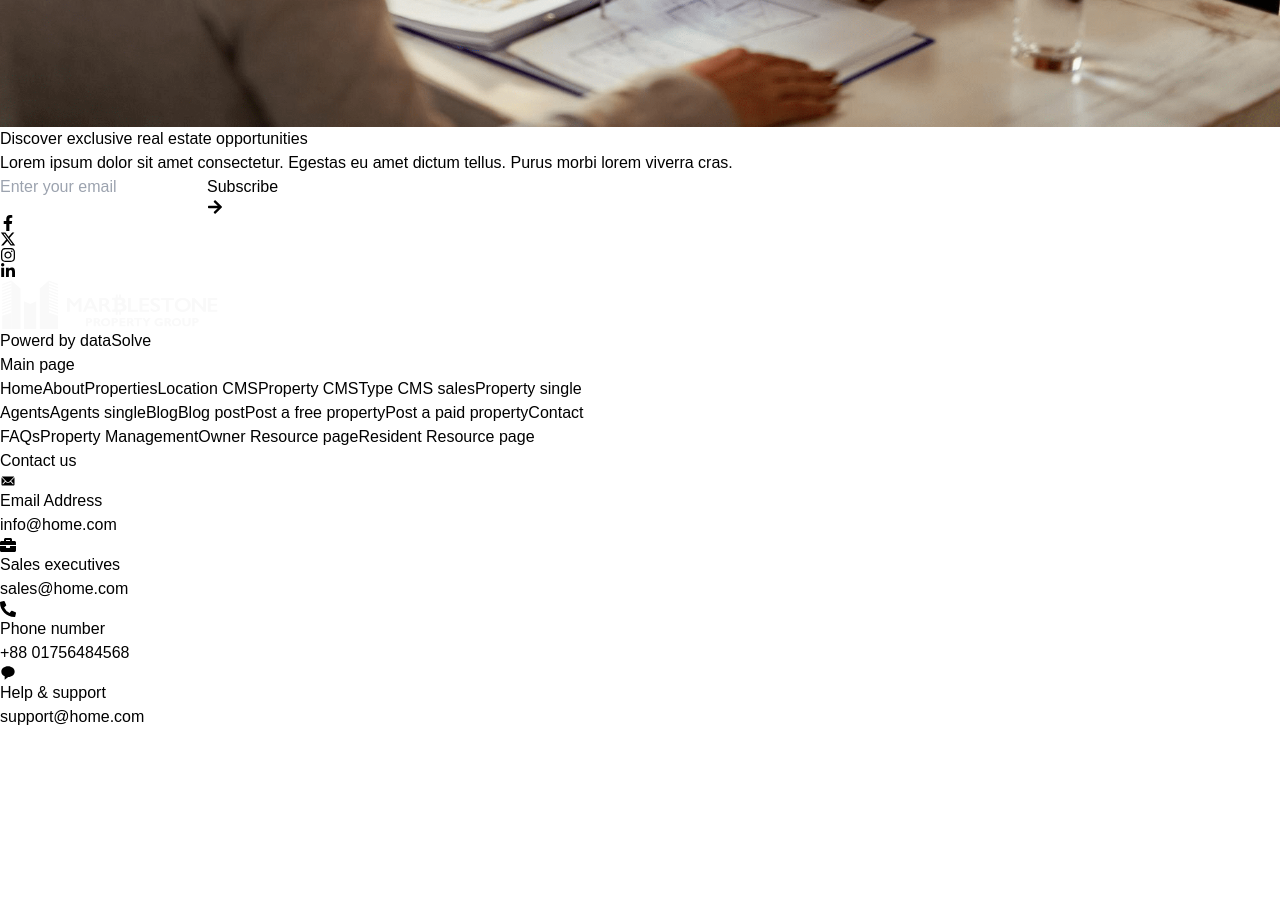
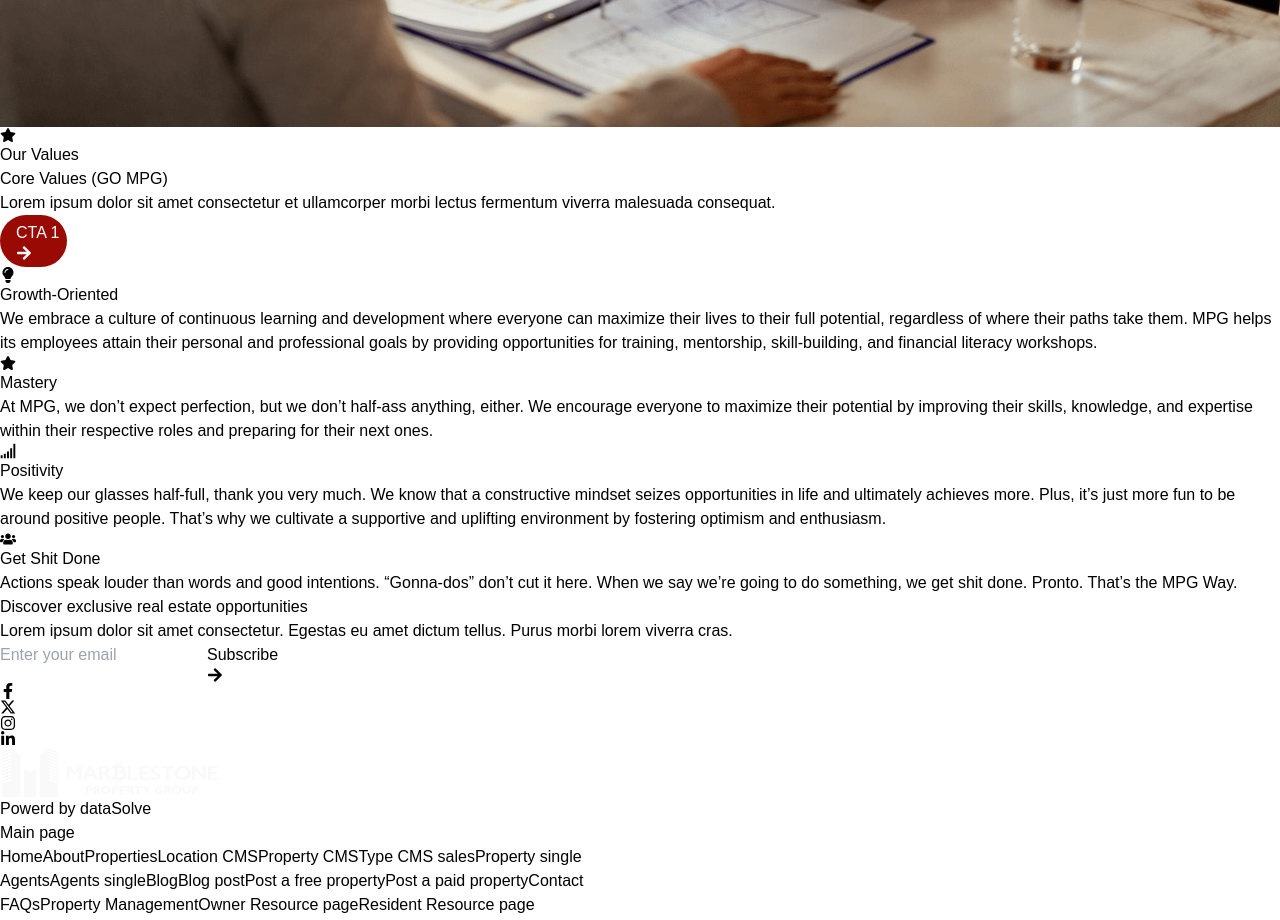
Before and after one commit to Nafiz-Al-Turabi/marblestone, a React (Vite) app: page /about in a window 1280 px wide. Shown: the part 1880-2800 px from the top of the page. Before the commit the page ends 2609 px from the top, so only its background shows below. Built offline with nearby package versions, Linux system fonts and the light colour scheme; a web font is replaced by a local one.

Commit message:
Our value componets add in About page

```diff
--- /dev/null
+++ b/src/AboutComponents/OurValues/OurValues.jsx
@@ -0,0 +1,75 @@
+import { FaStar } from "react-icons/fa6";
+import { FaArrowRight, FaLightbulb, FaUsers } from "react-icons/fa";
+import { GiNetworkBars } from "react-icons/gi";
+
+
+
+
+
+const OurValues = () => {
+    return (
+        <div className="mt-20 lg:my-40 xl:my-52 xl:w-[1200px] mx-auto">
+            <div className="xl:flex justify-between">
+                <div className="xl:w-[41%]">
+                    <div className="flex justify-center xl:justify-normal">
+                        <p className="text-xs flex items-center bg-gray-100 w-28 gap-1 justify-center p-2 rounded-full mb-4  ">
+                            <FaStar className="h-7 w-7 text-white bg-slate-300 rounded-full p-2" />
+                            Our Values
+                        </p>
+                    </div>
+                    <div className="mb-6">
+                        <h1 className="text-3xl lg:text-4xl xl:text-5xl font-medium text-center xl:text-left">Core Values (GO MPG)</h1>
+                        <p className=" text-center xl:text-left mt-4">Lorem ipsum dolor sit amet consectetur et ullamcorper morbi lectus fermentum viverra malesuada consequat.</p>
+                    </div>
+                    <div className="flex justify-center xl:justify-normal">
+                        <button className='primary-btn flex items-center'>
+                            CTA 1
+                            <FaArrowRight className='bg-white p-2 w-[28px] h-[28px] rounded-full text-black ml-2' />
+                        </button>
+                    </div>
+                </div>
+                <div className="grid grid-cols-1 xl:grid-cols-2 xl:w-[50%] gap-12 mx-2 ">
+                    <div>
+                        <p className="text-2xl">
+                            <FaLightbulb />
+                        </p>
+                        <h3 className="text-2xl font-medium my-4">Growth-Oriented</h3>
+                        <p>We embrace a culture of continuous learning and development where everyone can
+                            maximize their lives to their full potential, regardless of where their paths take them. MPG
+                            helps its employees attain their personal and professional goals by providing opportunities
+                            for training, mentorship, skill-building, and financial literacy workshops.</p>
+                    </div>
+                    <div>
+                        <p className="text-2xl">
+                            <FaStar />
+                        </p>
+                        <h3 className="text-2xl font-medium my-4">Mastery</h3>
+                        <p>At MPG, we don’t expect perfection, but we don’t half-ass anything, either. We encourage
+                            everyone to maximize their potential by improving their skills, knowledge, and expertise
+                            within their respective roles and preparing for their next ones.</p>
+                    </div>
+                    <div>
+                        <p className="text-2xl">
+                            <GiNetworkBars />
+                        </p>
+                        <h3 className="text-2xl font-medium my-4">Positivity</h3>
+                        <p>We keep our glasses half-full, thank you very much. We know that a constructive mindset
+                            seizes opportunities in life and ultimately achieves more. Plus, it’s just more fun to be around
+                            positive people. That’s why we cultivate a supportive and uplifting environment by fostering
+                            optimism and enthusiasm.</p>
+                    </div>
+                    <div>
+                        <p className="text-2xl">
+                            <FaUsers />
+                        </p>
+                        <h3 className="text-2xl font-medium my-4">Get Shit Done</h3>
+                        <p>Actions speak louder than words and good intentions. “Gonna-dos” don’t cut it here. When
+                            we say we’re going to do something, we get shit done. Pronto. That’s the MPG Way.</p>
+                    </div>
+                </div>
+            </div>
+        </div>
+    );
+};
+
+export default OurValues;
--- a/src/Pages/About/About.jsx
+++ b/src/Pages/About/About.jsx
@@ -3,6 +3,7 @@ import { FaArrowRight } from "react-icons/fa";
 import image2 from './../../assets/AboutImages/image2.png'
 import image1 from './../../assets/AboutImages/image1.png'
 import CountUp from 'react-countup'; // Import CountUp
+import OurValues from '../../AboutComponents/OurValues/OurValues';
 
 
 
@@ -31,7 +32,7 @@ const About = () => {
                 <div className='lg:flex gap-5 mt-12'>
                     <div>
                         <img src={image2} alt="" className='w-full lg:rounded-3xl lg:w-[696px]' />
-                        <div className=" text-center lg:text-left 2xl:flex space-x-2 mr-5 space-y-4 lg:space-y-0 my-10">
+                        <div className=" text-center lg:text-left 2xl:flex space-x-2 mr-5 space-y-4 lg:space-y-0 my-10 xl:ml-16">
                             <div>
                                 <h3 className="text-[18px]">Stat 1</h3>
                                 <p className="text-5xl 2xl:text-7xl my-[6px]">
@@ -51,9 +52,9 @@ const About = () => {
                     <div className=' overflow-hidden relative'>
                         <img src={image1} alt="" className='w-full lg:h-[662px] lg:rounded-3xl object-cover' />
                     </div>
-
                 </div>
             </div>
+            <OurValues />
         </div>
     );
 };
```
